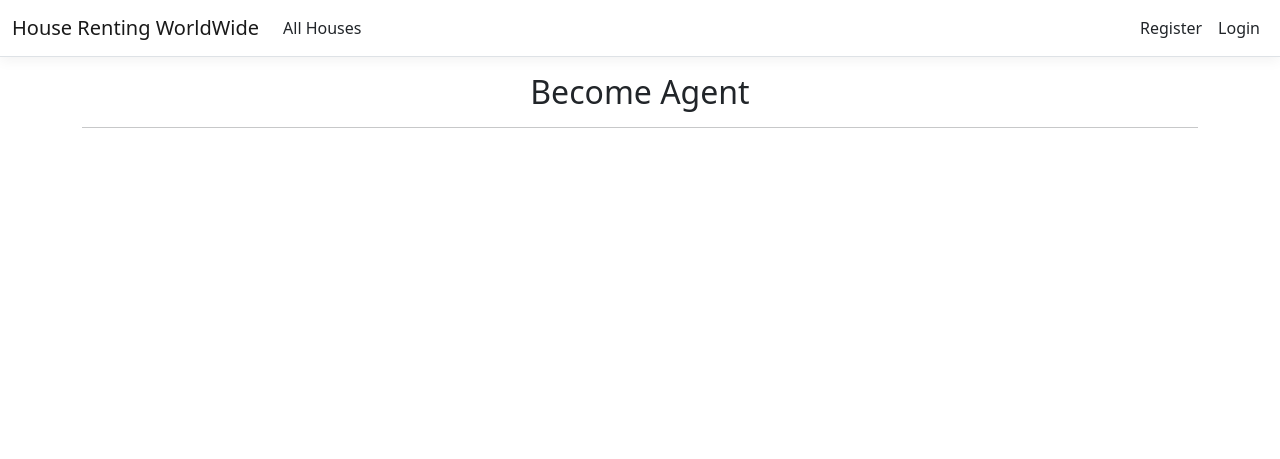
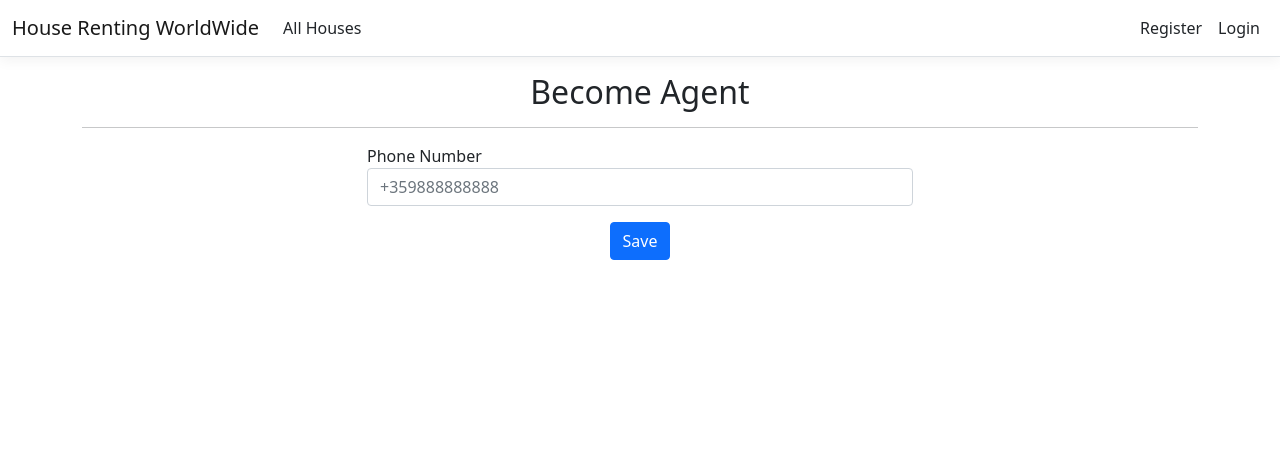
Before and after one commit to DimitarBoyadzhiev/HouseRentingSystem, an ASP.NET Core app: template HouseRentingSystem/Views/Agent/Become.cshtml in a window 1280 px wide. Shown: the top 459 px of the page. Run offline with ASP.NET Core 8, Linux system fonts and the light colour scheme; the template is opened without the code that fills it, so the values that code supplies are empty; style sheets or scripts are compiled from the project's sources; some libraries are stand-ins or nearby versions.

Commit message:
Become an agent implemented

```diff
--- a/HouseRentingSystem.Core/Constants/MessageConstants.cs
+++ b/HouseRentingSystem.Core/Constants/MessageConstants.cs
@@ -11,5 +11,9 @@ namespace HouseRentingSystem.Core.Constants
         public const string RequiredMessage = "The {0} field is required";
 
         public const string LengthMessage = "The {0} field must be between {2} and {1} characters long";
+
+        public const string PhoneExists = "Phone number already exists";
+
+        public const string HasRents = "You should have no rents to become an agent";
     }
 }
--- a/HouseRentingSystem/Views/Agent/Become.cshtml
+++ b/HouseRentingSystem/Views/Agent/Become.cshtml
@@ -1,7 +1,67 @@
 @model BecomeAgentFormModel
+
+
+
 @{
+
     ViewBag.Title = "Become Agent";
+
 }
 
+
+
 <h2 class="text-center">@ViewBag.Title</h2>
+
 <hr />
+
+
+
+@if (!ViewData.ModelState.IsValid && ViewData.ModelState["Error"] != null)
+
+{
+
+    <div class="alert alert-danger" role="alert">
+
+        @ViewData.ModelState["Error"].Errors.First().ErrorMessage
+
+    </div>
+
+}
+
+
+
+<div class="row">
+
+    <div class="col-sm-12 offset-lg-2 col-lg-8 offset-xl-3 col-xl-6">
+
+        <form method="post">
+
+            <div class="form-group">
+
+                <label asp-for="PhoneNumber"></label>
+
+                <input asp-for="PhoneNumber" class="form-control" placeholder="+359888888888">
+
+                <span asp-validation-for="PhoneNumber" class="small text-danger"></span>
+
+            </div>
+
+            <div class="text-center">
+
+                <input class="btn btn-primary mt-3 " type="submit" value="Save" />
+
+            </div>
+
+        </form>
+
+    </div>
+
+</div>
+
+
+
+@section Scripts {
+
+    <partial name="_ValidationScriptsPartial" />
+
+}
```
Also changed, not shown: HouseRentingSystem/Controllers/AgentController.cs (+22 -6 lines).
